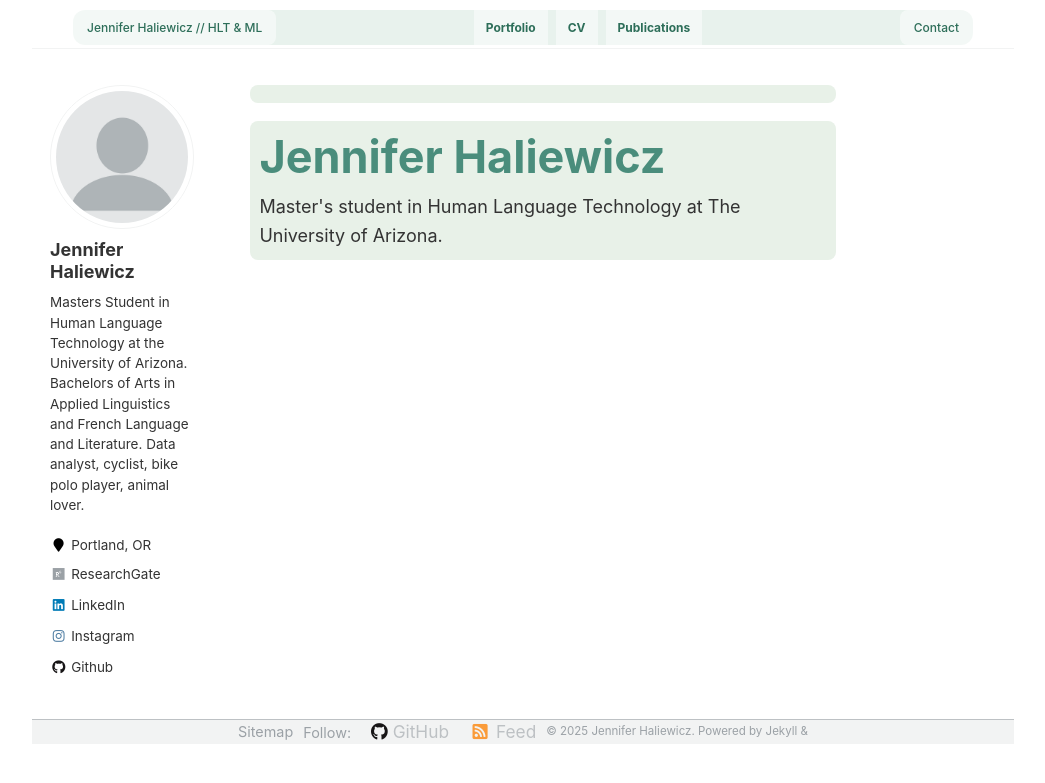
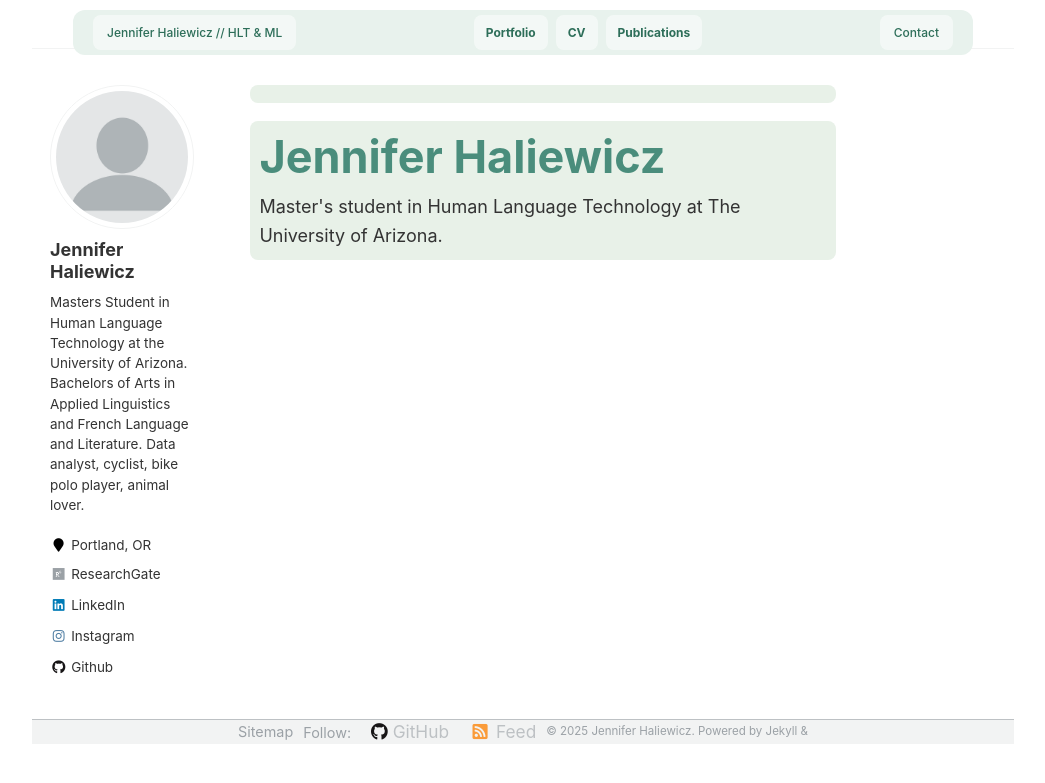
Before and after one commit to rofljen/HLTProfessionalSite, a Jekyll site: the page built from index.html, in a window 1280 px wide. Shown: the top 783 px of the page, without its empty margins (117-1162 px from the left). Built offline with Jekyll 4.4.1, drawn with Linux system fonts in a browser that asks for light colours.

Commit message:
Update _navigation.scss
syntax issues

```diff
--- a/_sass/_navigation.scss
+++ b/_sass/_navigation.scss
@@ -23,7 +23,7 @@
     display: flex;
     justify-content: space-between;
     align-items: center;
-    padding: 5px 20;
+    padding: 5px 20px;
     background: #e8f2ed;
     box-shadow: none;
     border-radius: 12px;
@@ -47,7 +47,7 @@
     color: #2d6e59;
     font-weight: bold;
     padding: 8px 12px;
-    border-radius: 8 px;
+    border-radius: 8px;
     background:  rgba(255, 255, 255, 0.5);
     box-shadow: none;
     transition: all 0.3s ease-in-out;
```
